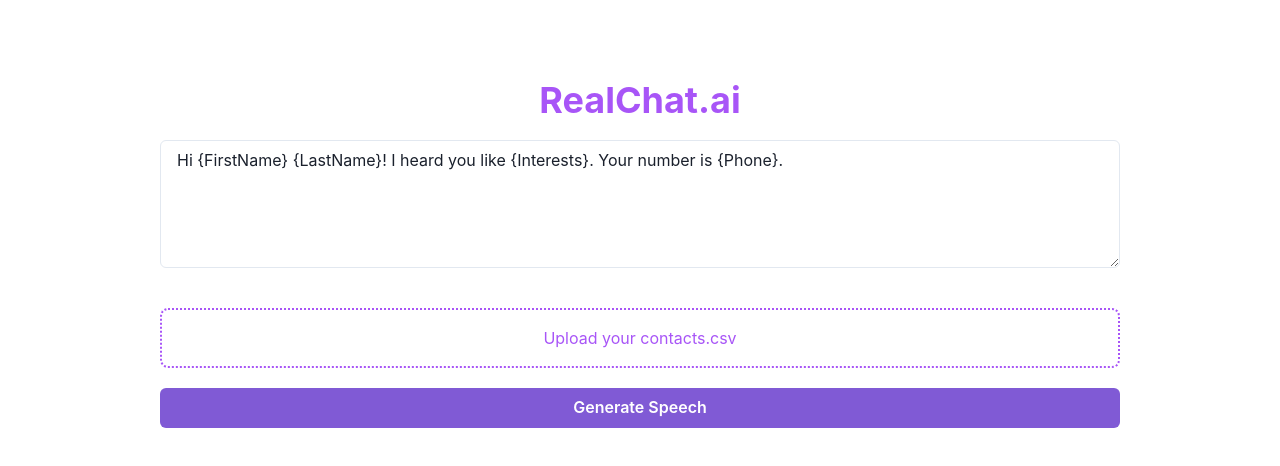
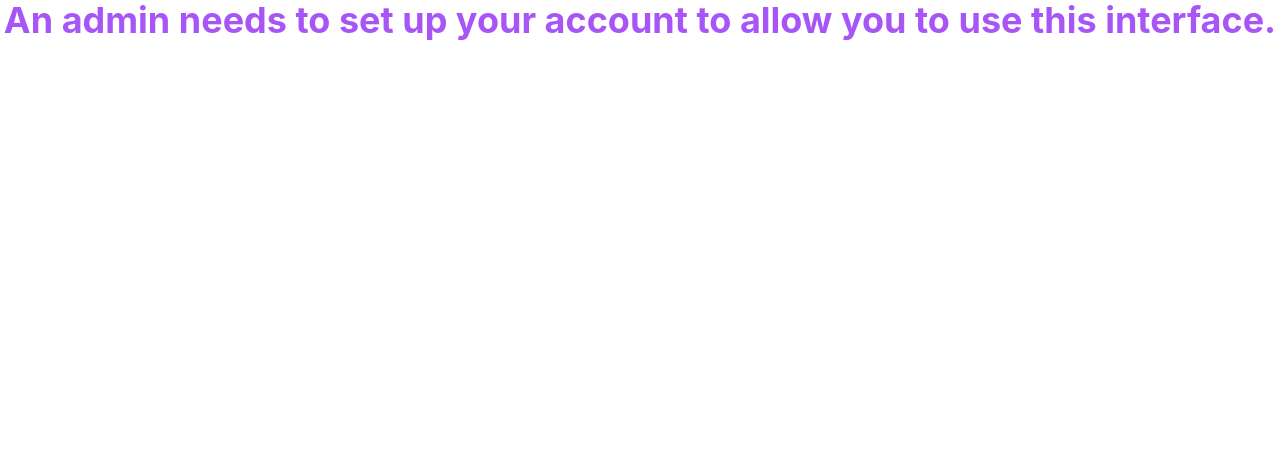
Before and after one commit to realchatprivate/realchat-ai-main, a Next.js app: page / in a window 1280 px wide. Shown: the top 466 px of the page. Built offline with nearby package versions, Linux system fonts and the light colour scheme.

Commit message:
disable the interface if not cookie set

```diff
--- a/src/pages/index.jsx
+++ b/src/pages/index.jsx
@@ -109,6 +109,18 @@
     window.open('https://dialer.realchat.ai/')
   }
 
+  const isBlank = (str) => (!str || /^\s*$/.test(str));
+
+  if (
+    isBlank(cookies.get('dialerLogin')) ||
+    isBlank(cookies.get('dialerToken'))
+  ) {
+    return (
+      <Text className='text-purple-500 text-4xl text-center font-bold pb-5'>
+        An admin needs to set up your account to allow you to use this interface.
+      </Text>
+    )
+  } else {
     return (
       <Box paddingY={20} className='w-3/4 mx-auto'>
         <Text className='text-purple-500 text-4xl text-center font-bold pb-5'>
@@ -235,3 +247,4 @@
       </Box>
     )
   }
+}
```
Lines whose indentation alone changed are shown as unchanged.
